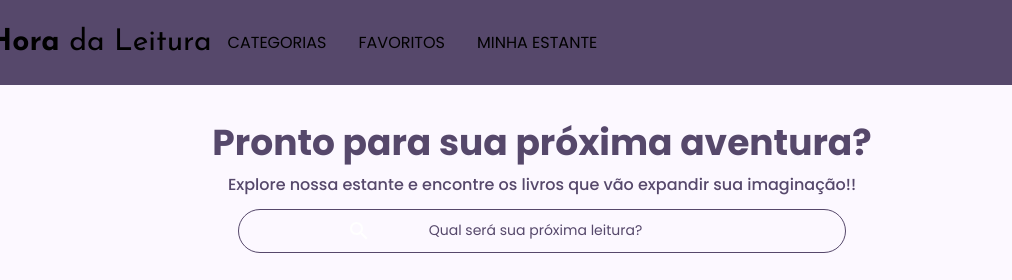
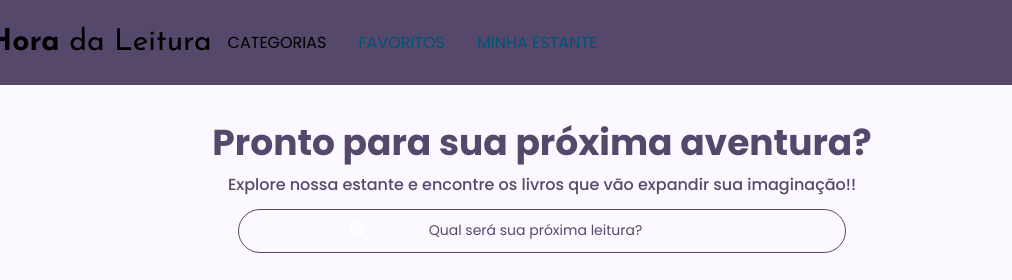
Before and after one commit to AC10972/Literatura, a plain HTML site: page index.html in a window 1280 px wide. Shown: the top 280 px of the page, 98-1110 px from the left. Drawn offline with nearby package versions, Linux system fonts and the light colour scheme.

Commit message:
Update styles.css

```diff
--- a/styles.css
+++ b/styles.css
@@ -13,7 +13,7 @@
     --fonte-principal: "Poppins";
     --azul: #FFFFFF;
    --fonte-secundario: "Josefin Sans";
-    --preto: #000000;
+    --preto: #005477;
     --cinza: #474646;
     --cinza-claro: #260e4a;
 
```
